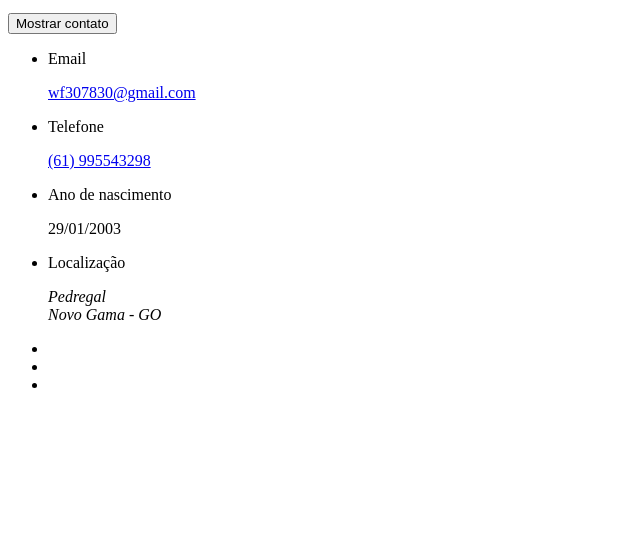
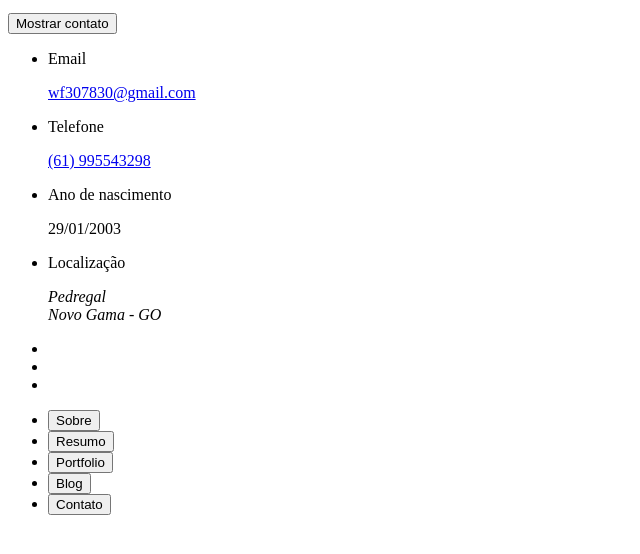
Before and after one commit to williamferreiradev/curriculo, a plain HTML site: page index.html in a window 1280 px wide. Shown: the part 186-740 px from the top of the page, without its empty margins (0-640 px from the left). Drawn offline with Linux system fonts and the light colour scheme; files whose address does not match are found by name.

Commit message:
main-content

```diff
--- a/index.html
+++ b/index.html
@@ -147,6 +147,49 @@
             </div>
 
         </aside>
+
+
+
+
+
+    <!--
+      - #main-content
+    -->
+
+    <div class="main-content">
+
+      <!--
+        - #NAVBAR
+      -->
+
+      <nav class="navbar">
+
+        <ul class="navbar-list">
+
+          <li class="navbar-item">
+            <button class="navbar-link  active" data-nav-link>Sobre</button>
+          </li>
+
+          <li class="navbar-item">
+            <button class="navbar-link" data-nav-link>Resumo</button>
+          </li>
+
+          <li class="navbar-item">
+            <button class="navbar-link" data-nav-link>Portfolio</button>
+          </li>
+
+          <li class="navbar-item">
+            <button class="navbar-link" data-nav-link>Blog</button>
+          </li>
+
+          <li class="navbar-item">
+            <button class="navbar-link" data-nav-link>Contato</button>
+          </li>
+
+        </ul>
+
+      </nav>
+
     </main>
 
-    <body>
+  </body>
```
